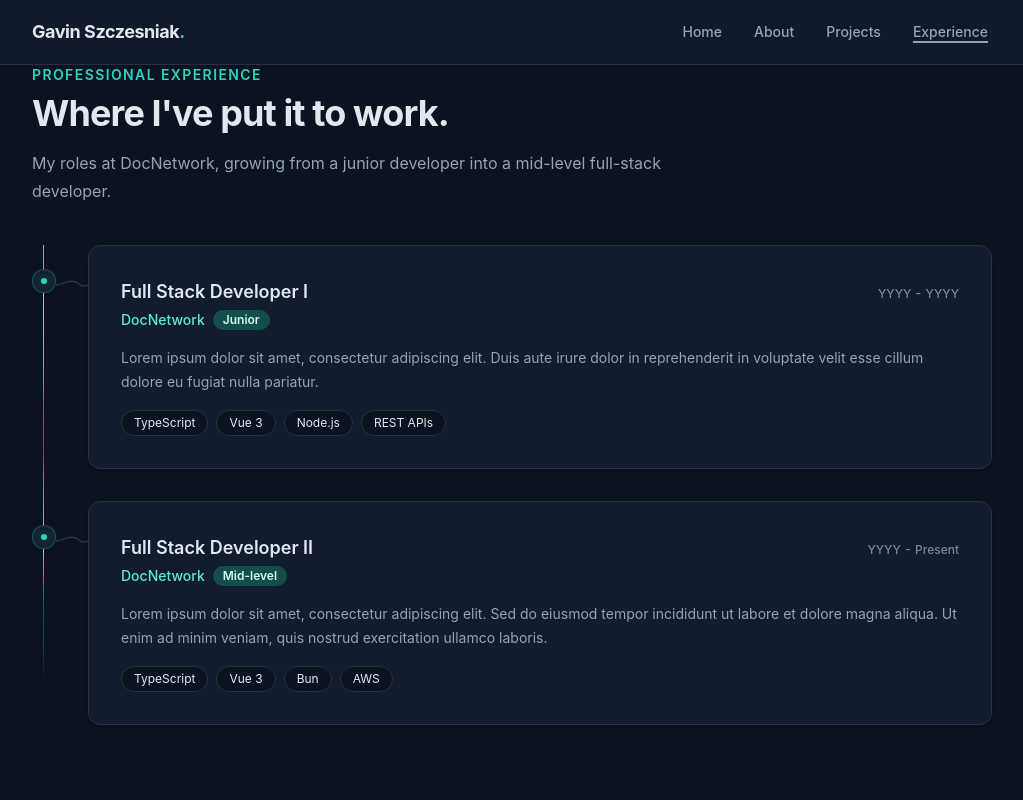
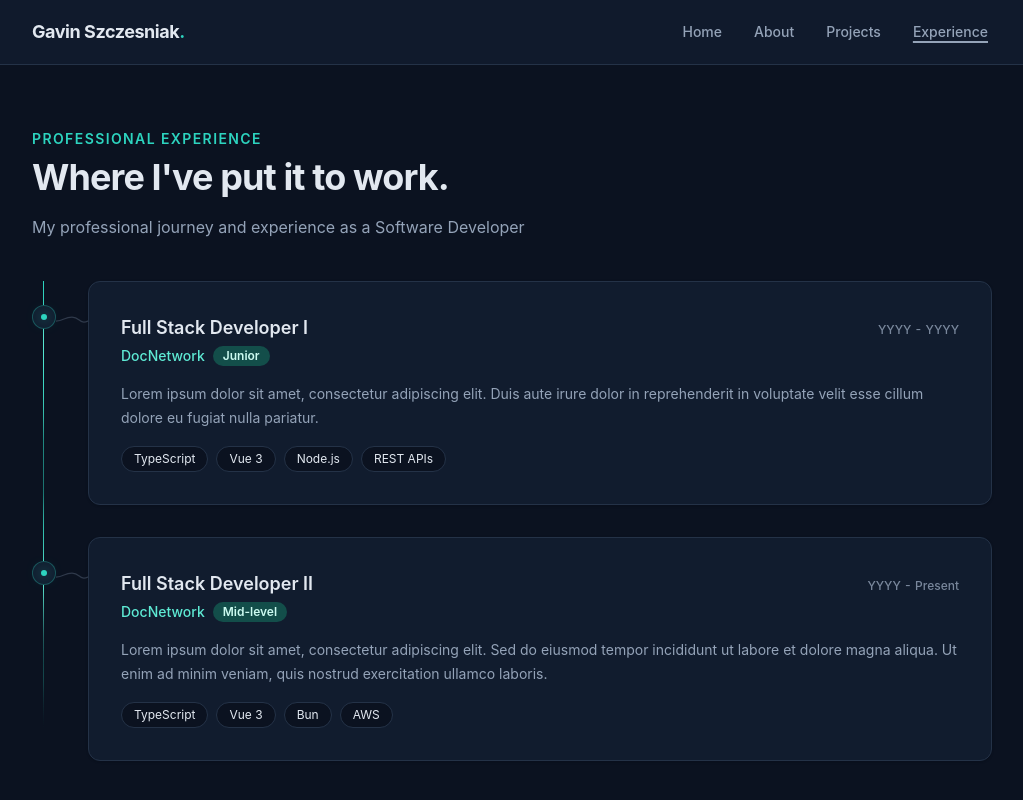
Before and after one commit to Battlertrunks/Portfolio-v2, a Vue app: page /experience in a window 1280 px wide. Shown: the top 800 px of the page, without its empty margins (128-1151 px from the left). Built offline with nearby package versions, Linux system fonts and the light colour scheme.

Commit message:
Updates hte styling and description of the professional exp

```diff
--- a/src/features/experience/ExperienceView.vue
+++ b/src/features/experience/ExperienceView.vue
@@ -7,12 +7,12 @@ import { educationNodes, experienceNodes } from '@/features/experience/experienc
 
 <template>
   <PageContainer>
-    <section class="pb-16 sm:pb-24" aria-labelledby="employment-title">
+    <section class="py-16 sm:pb-24" aria-labelledby="employment-title">
       <SectionHeading
         heading-id="employment-title"
         eyebrow="Professional experience"
         title="Where I've put it to work."
-        description="My roles at DocNetwork, growing from a junior developer into a mid-level full-stack developer."
+        description="My professional journey and experience as a Software Developer"
       />
 
       <NodalChain label="Roles held at DocNetwork" :entries="experienceNodes" class="mt-10" />
```
